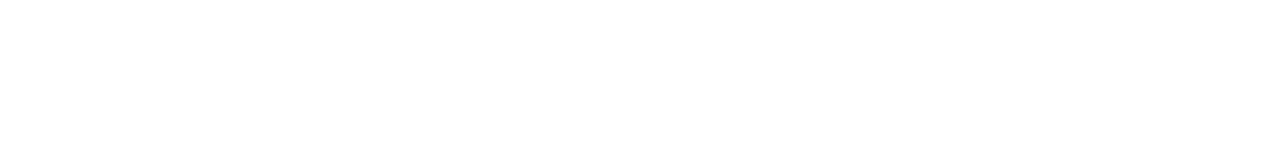
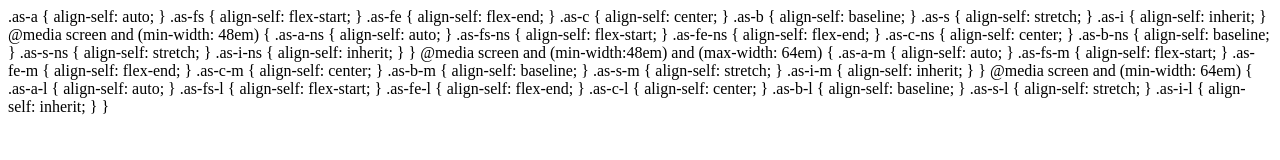
Before and after one commit to mrmrs/css-flex-align-self, a website: page index.html in a window 1280 px wide. Drawn offline with Linux system fonts and the light colour scheme.

Commit message:
Adding css contents to html file for documentation

```diff
--- a/index.html
+++ b/index.html
@@ -12,5 +12,43 @@
     <link rel="stylesheet" href="flex-align-self.css">
   </head>
   <body>
-  </body>
+.as-a {  align-self: auto; }
+.as-fs { align-self: flex-start; }
+.as-fe { align-self: flex-end; }
+.as-c {  align-self: center; }
+.as-b {  align-self: baseline; }
+.as-s {  align-self: stretch; }
+.as-i {  align-self: inherit; }
+
+@media screen and (min-width: 48em) {
+.as-a-ns {  align-self: auto; }
+.as-fs-ns { align-self: flex-start; }
+.as-fe-ns { align-self: flex-end; }
+.as-c-ns {  align-self: center; }
+.as-b-ns {  align-self: baseline; }
+.as-s-ns {  align-self: stretch; }
+.as-i-ns {  align-self: inherit; }
+}
+
+@media screen and (min-width:48em) and (max-width: 64em) {
+.as-a-m {  align-self: auto; }
+.as-fs-m { align-self: flex-start; }
+.as-fe-m { align-self: flex-end; }
+.as-c-m {  align-self: center; }
+.as-b-m {  align-self: baseline; }
+.as-s-m {  align-self: stretch; }
+.as-i-m {  align-self: inherit; }
+}
+
+@media screen and (min-width: 64em) {
+.as-a-l {  align-self: auto; }
+.as-fs-l { align-self: flex-start; }
+.as-fe-l { align-self: flex-end; }
+.as-c-l {  align-self: center; }
+.as-b-l {  align-self: baseline; }
+.as-s-l {  align-self: stretch; }
+.as-i-l {  align-self: inherit; }
+}
+
+</body>
 </html>
```
